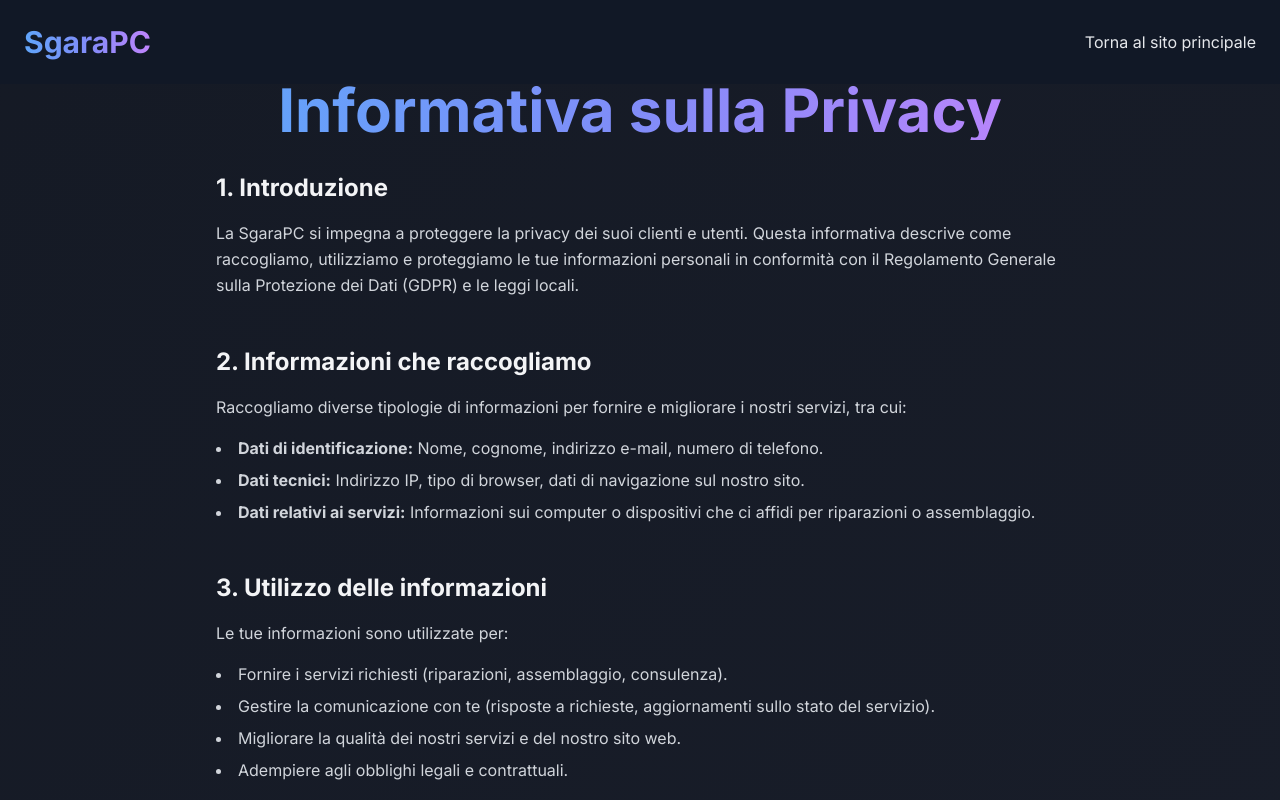
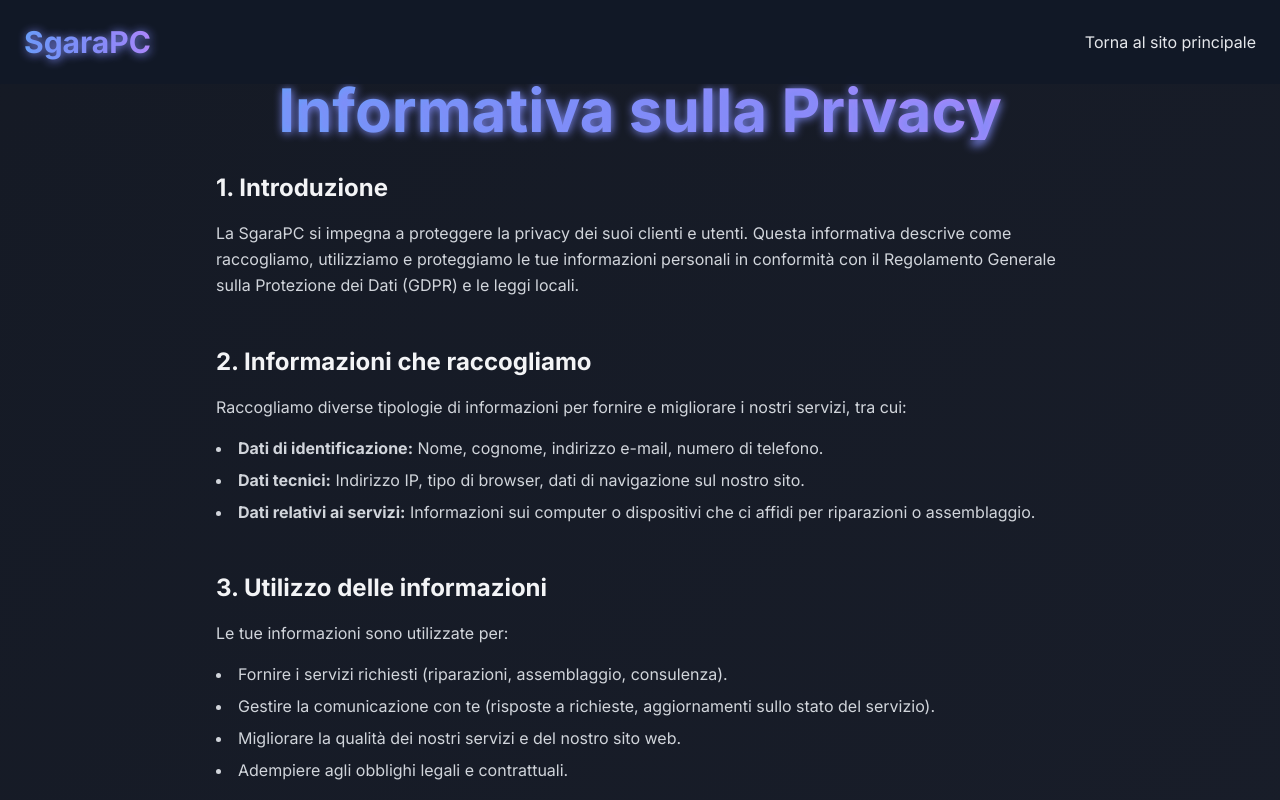
Before and after one commit to RyleeeeeUwU/sgarapc.com, a plain HTML site: page privacy/index.html in a window 1280 px wide. Shown: the top 800 px of the page. Drawn offline with nearby package versions, Linux system fonts and the light colour scheme.

Commit message:
Fix Privacy Page
- .gradient-text updated

```diff
--- a/privacy/index.html
+++ b/privacy/index.html
@@ -54,6 +54,7 @@
             background: linear-gradient(90deg, #60a5fa, #818cf8, #c084fc);
             -webkit-background-clip: text;
             -webkit-text-fill-color: transparent;
+            text-shadow: 1px 1px 10px #818cf8;
         }
     </style>
 </head>
```
